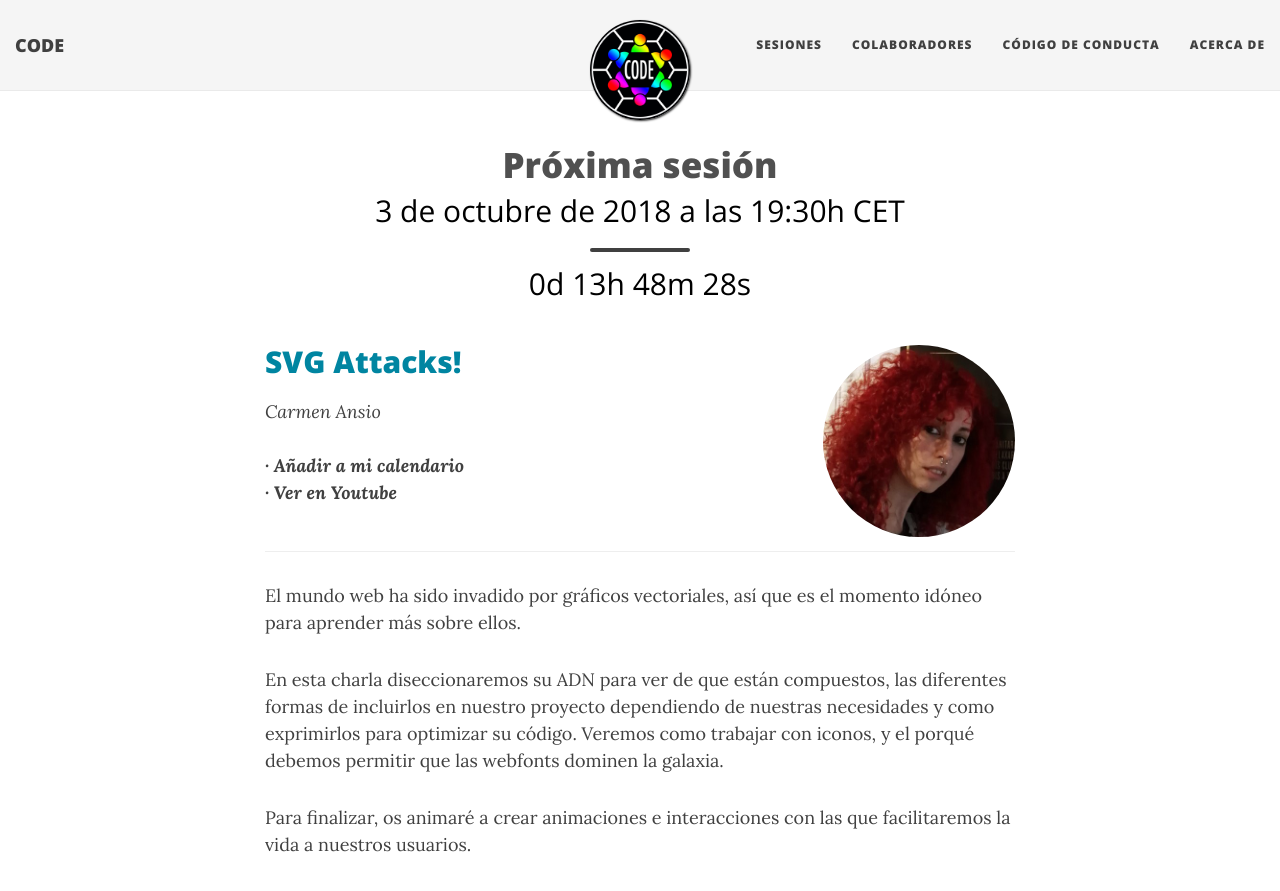
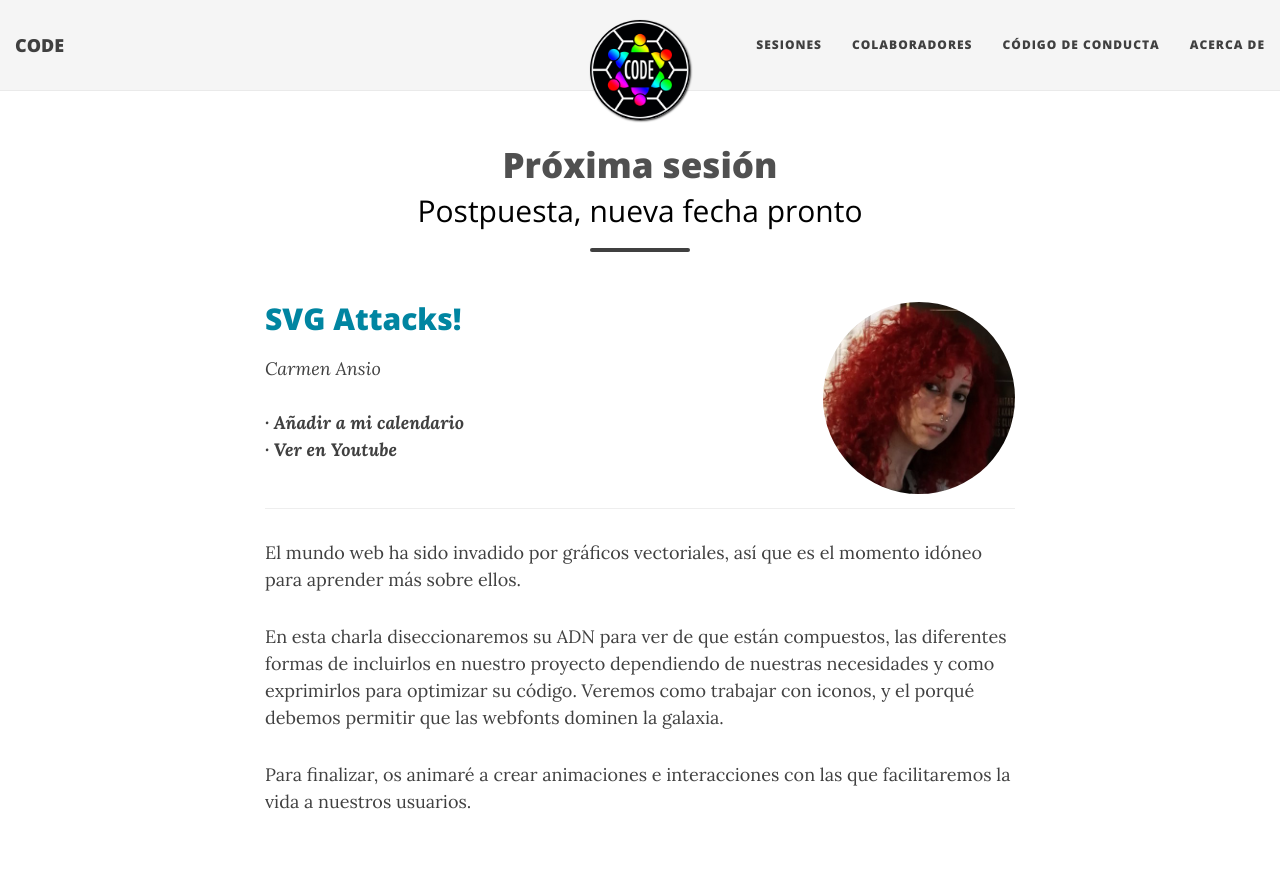
Before and after one commit to comunidadcode/comunidadcode.github.io, a Jekyll site: the page built from proxima-sesion.html, in a window 1280 px wide and 900 px high. Shown: the top 891 px of the window. Built offline with Jekyll 4.4.1, drawn with Linux system fonts in a browser that asks for light colours; nearby versions of some CDN libraries.

Commit message:
Postpuesta sesión Carmen

```diff
--- a/index.html
+++ b/index.html
@@ -15,7 +15,7 @@ CODE es una comunidad virtual de desarrolladoras y desarrolladores de software.
   <a class="btn btn-default btn-lg" href="./propuestas">&nbsp;&nbsp;&nbsp;Quiero proponer una charla&nbsp;&nbsp;&nbsp;</a>
 </div><br/>
 
-<h3 id="warning">Próxima sesión: miércoles 3 de octubre de 2018 a las 19:30 CET</h3>
+<h3 id="warning">Próxima sesión: postpuesta! Nueva fecha pronto.</h3>
 
 <h4><a href="./proxima-sesion">SVG Attacks!</a></h4>
 
--- a/proxima-sesion.html
+++ b/proxima-sesion.html
@@ -8,11 +8,11 @@
 
 <div class="page-heading">
     <div class="text-next-session-header">Próxima sesión</div>
-    <div class="text-next-session-subheader">3 de octubre de 2018 a las 19:30h CET</div>
+    <div class="text-next-session-subheader">Postpuesta, nueva fecha pronto</div>
     <hr class="small">
     <h2 class="text-countdown"><div id='countdown'></div></h2>
 </div>
-
+<!--
 <script>
   // Set the date we're counting down to
   var countDownDate = new Date("Oct 3, 2018 19:30:00").getTime();
@@ -43,7 +43,7 @@
       }
   }, 1000);
 </script>
-
+-->
 <article class="post-preview">
   <div class="next-session-image">
     <a href="../colaboradores/carmen-ansio"><img src="/img/colaboradores/carmen-ansio.jpg"></a>
@@ -68,4 +68,4 @@
 
 <br/><br/>
 
-<iframe class="youtube" width="560" height="315" src="https://www.youtube.com/embed/d9-rwj1LSQI" frameborder="0" allowfullscreen></iframe>
+<!-- <iframe class="youtube" width="560" height="315" src="https://www.youtube.com/embed/d9-rwj1LSQI" frameborder="0" allowfullscreen></iframe> -->
```
